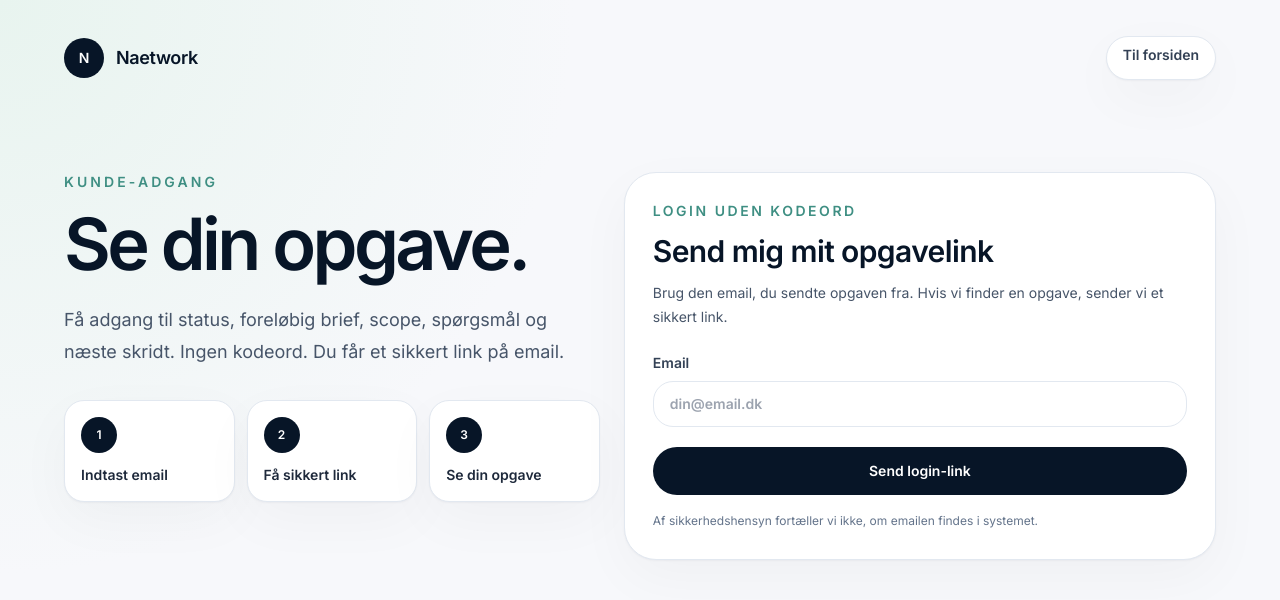
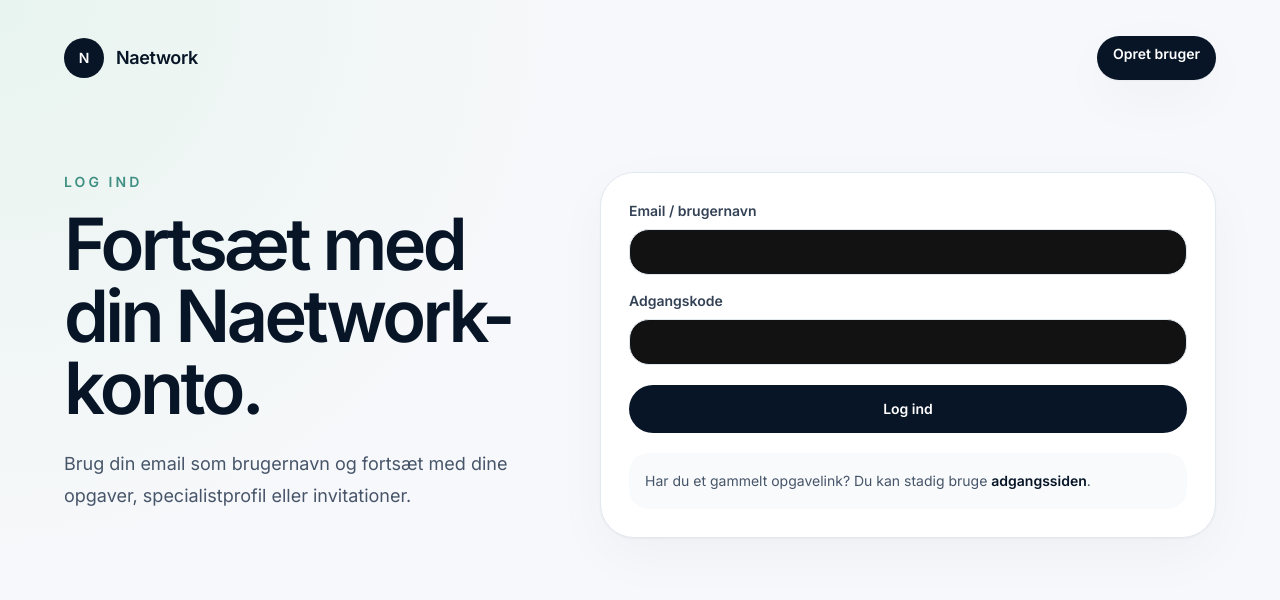
Before and after one commit to mikkelstreet-png/Naetwork, a Next.js app: page /login in a window 1280 px wide. Shown: the top 600 px of the page. Built offline with nearby package versions, Linux system fonts and the light colour scheme.

Commit message:
Use real account login route

```diff
--- a/app/login/page.tsx
+++ b/app/login/page.tsx
@@ -1,5 +1,5 @@
-import { CustomerLogin } from "@/components/CustomerLogin";
+import { AccountLogin } from "@/components/AccountLogin";
 
 export default function LoginPage() {
-  return <CustomerLogin />;
+  return <AccountLogin />;
 }
```
